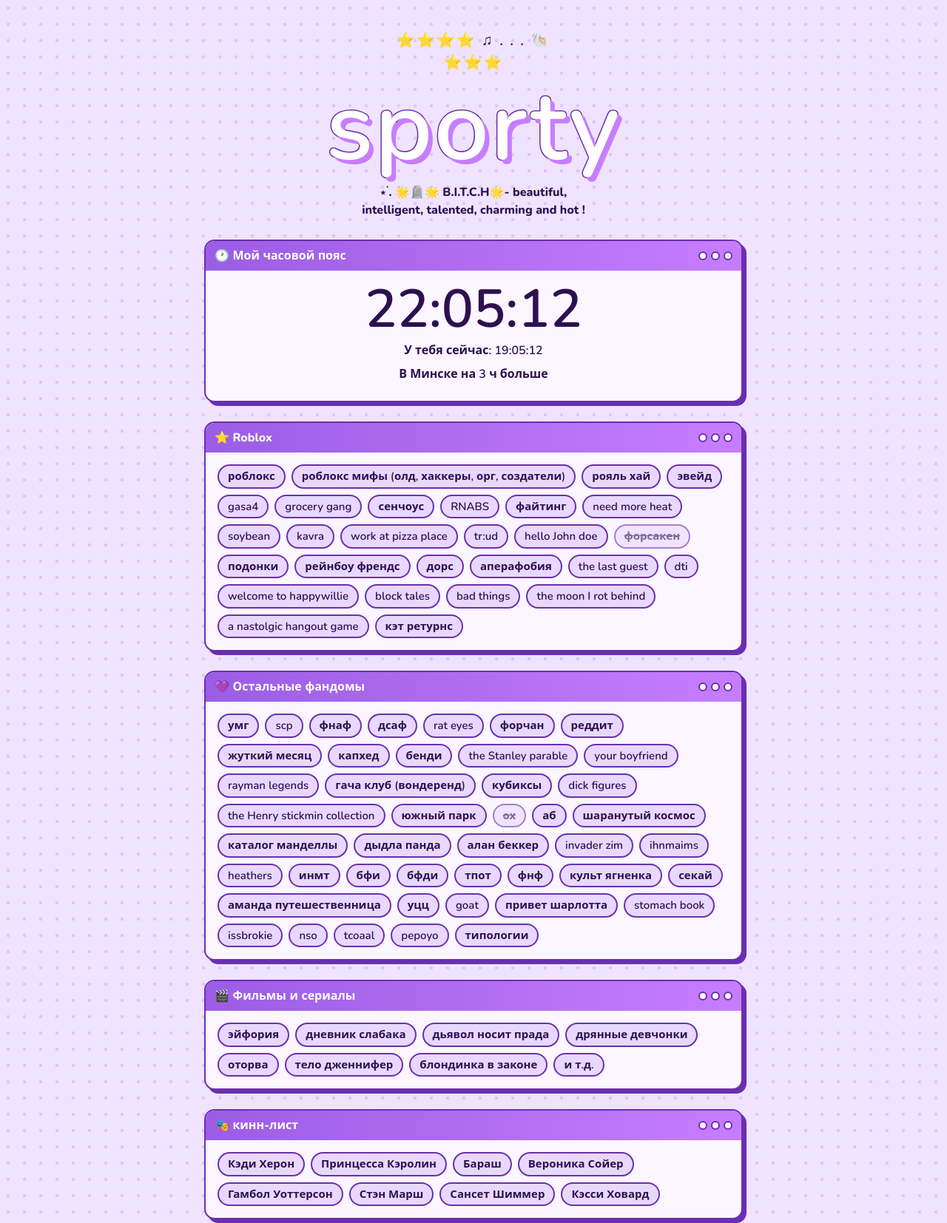
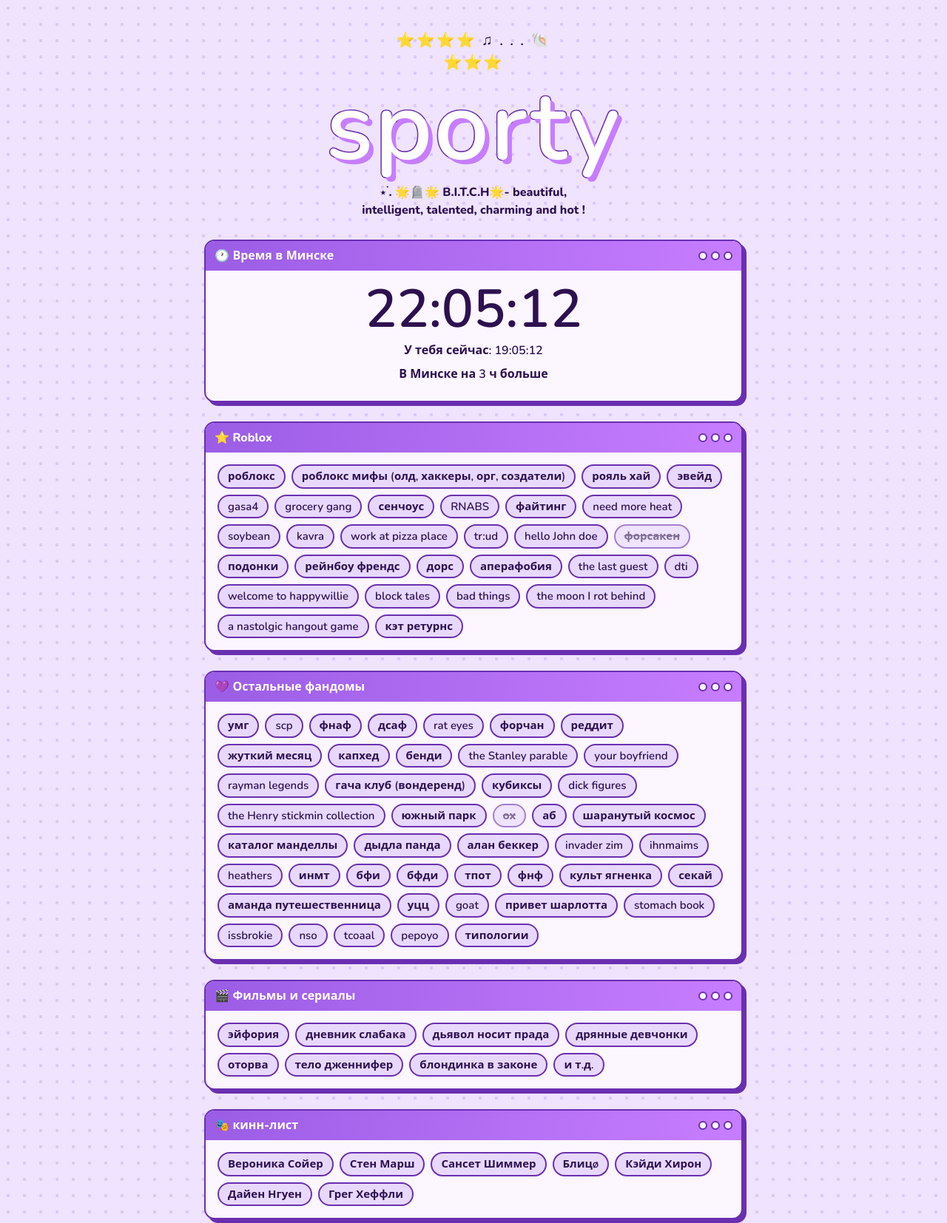
Before and after one commit to waveliy-tg/sporty, a plain HTML site: page index.html in a window 1280 px wide. Shown: the top 1654 px of the page at 74% size. Drawn offline with nearby package versions, Linux system fonts and the light colour scheme; a web font is replaced by a local one.

Commit message:
Add files via upload

```diff
--- a/index.html
+++ b/index.html
@@ -59,7 +59,7 @@ h1{font:400 clamp(64px,22vw,132px)/1 "Bagel Fat One","Nunito",sans-serif;margin:
   </header>
 
   <section class="win">
-    <div class="bar"><h2>🕐 Мой часовой пояс</h2><span class="dots"><i></i><i></i><i></i></span></div>
+    <div class="bar"><h2>🕐 Время в Минске</h2><span class="dots"><i></i><i></i><i></i></span></div>
     <div class="body">
       <p class="clock" id="minsk">--:--:--</p>
       <p class="clock-sub" id="local"></p>
@@ -95,7 +95,7 @@ const lists = {
   roblox: ["роблокс","роблокс мифы (олд, хаккеры, орг, создатели)","рояль хай","эвейд","gasa4","grocery gang","сенчоус","RNABS","файтинг","need more heat","soybean","kavra","work at pizza place","tr:ud","hello John doe","~форсакен","подонки","рейнбоу френдс","дорс","аперафобия","the last guest","dti","welcome to happywillie","block tales","bad things","the moon I rot behind","a nastolgic hangout game","кэт ретурнс"],
   other: ["умг","scp","фнаф","дсаф","rat eyes","форчан","реддит","жуткий месяц","капхед","бенди","the Stanley parable","your boyfriend","rayman legends","гача клуб (вондеренд)","кубиксы","dick figures","the Henry stickmin collection","южный парк","~ох","аб","шаранутый космос","каталог манделлы","дыдла панда","алан беккер","invader zim","ihnmaims","heathers","инмт","бфи","бфди","тпот","фнф","культ ягненка","секай","аманда путешественница","уцц","goat","привет шарлотта","stomach book","issbrokie","nso","tcoaal","pepoyo","типологии"],
   films: ["эйфория","дневник слабака","дьявол носит прада","дрянные девчонки","оторва","тело дженнифер","блондинка в законе","и т.д."],
-  kin: ["Кэди Херон","Принцесса Кэролин","Бараш","Вероника Сойер","Гамбол Уоттерсон","Стэн Марш","Сансет Шиммер","Кэсси Ховард"]
+  kin: ["Вероника Сойер","Стен Марш","Сансет Шиммер","Блицø","Кэйди Хирон","Дайен Нгуен","Грег Хеффли"]
 };
 for (const [id, items] of Object.entries(lists)) {
   const ul = document.getElementById(id);
```
